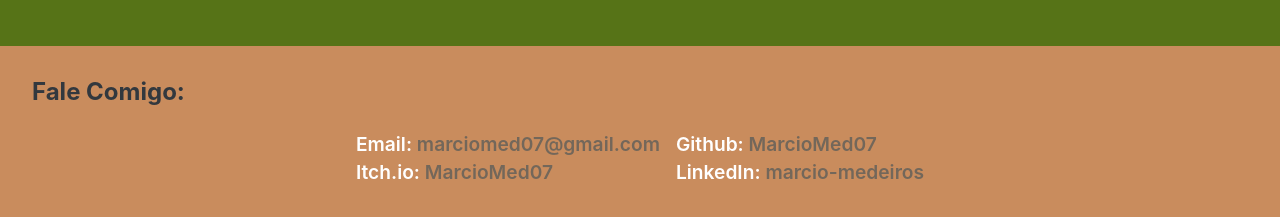
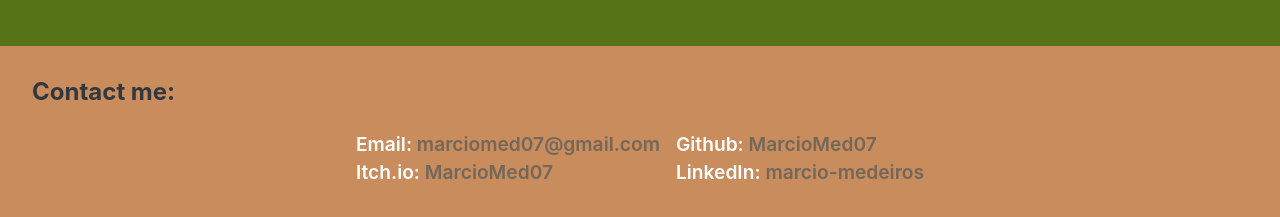
Before and after one commit to MarcioMed07/portfolio, a React (Vite) app: page / in a window 1280 px wide. Shown: the part 1676-1893 px from the top of the page. Built offline with nearby package versions, Linux system fonts and the light colour scheme.

Commit message:
Creating Footer component

```diff
--- a/package.json
+++ b/package.json
@@ -7,7 +7,8 @@
     "dev": "bunx vite dev",
     "build": "tsc && bunx vite build",
     "lint": "eslint . --ext ts,tsx --report-unused-disable-directives --max-warnings 0",
-    "preview": "bunx vite preview"
+    "preview": "bunx vite preview",
+    "format": "prettier --write src/*"
   },
   "dependencies": {
     "@emotion/react": "^11.11.1",
--- a/src/App.tsx
+++ b/src/App.tsx
@@ -2,14 +2,8 @@ import "./App.css";
 import Header from "./app/components/Header";
 import Content from "./app/components/Content";
 import IntlProvider from "./app/providers/IntlProvider";
-import {
-  Box,
-  CssBaseline,
-  CssVarsProvider,
-  Link,
-  Typography,
-  extendTheme,
-} from "@mui/joy";
+import { CssBaseline, CssVarsProvider, extendTheme } from "@mui/joy";
+import Footer from "./app/components/Footer";
 
 function App() {
   const theme = extendTheme({
@@ -40,50 +34,7 @@ function App() {
           <div className="App">
             <Header />
             <Content />
-            <Box sx={{ background: "#C98C5D" }}>
-              <Box sx={{ maxWidth: 1920, margin: "auto", py: 1, px: 4 }}>
-                <h2>Fale Comigo:</h2>
-                <Box
-                  sx={{
-                    display: "grid",
-                    gridTemplateColumns: "max-content max-content",
-                    gap: "0 1em",
-                    margin: "auto",
-                    justifyContent: "center",
-                    padding: "0 0 2em 0",
-                    "> p": {
-                      width: "fit-content",
-                      fontSize: "1.2em",
-                      color: "white",
-                      fontWeight: 600,
-                    },
-                  }}
-                >
-                  <Typography>
-                    Email:{" "}
-                    <Link href="mailto:marciomed07@gmail.com">
-                      marciomed07@gmail.com
-                    </Link>
-                  </Typography>
-                  <Typography>
-                    Github:{" "}
-                    <Link href="https://github.com/MarcioMed07">
-                      MarcioMed07
-                    </Link>
-                  </Typography>
-                  <Typography>
-                    Itch.io:{" "}
-                    <Link href="https://marciomed07.itch.io/">MarcioMed07</Link>
-                  </Typography>
-                  <Typography>
-                    LinkedIn:{" "}
-                    <Link href="https://www.linkedin.com/in/marcio-medeiros/">
-                      marcio-medeiros
-                    </Link>
-                  </Typography>
-                </Box>
-              </Box>
-            </Box>
+            <Footer />
           </div>
         </IntlProvider>
       </CssVarsProvider>
--- /dev/null
+++ b/src/app/components/Footer.tsx
@@ -0,0 +1,50 @@
+import { Box, Typography, Link } from "@mui/joy";
+import { useIntl } from "../providers/IntlProvider";
+
+export default function Footer() {
+  const { text } = useIntl();
+  return (
+    <Box sx={{ background: "#C98C5D" }}>
+      <Box sx={{ maxWidth: 1920, margin: "auto", py: 1, px: 4 }}>
+        <h2>{text.contact}:</h2>
+        <Box
+          sx={{
+            display: "grid",
+            gridTemplateColumns: "max-content max-content",
+            gap: "0 1em",
+            margin: "auto",
+            justifyContent: "center",
+            padding: "0 0 2em 0",
+            "> p": {
+              width: "fit-content",
+              fontSize: "1.2em",
+              color: "white",
+              fontWeight: 600,
+            },
+          }}
+        >
+          <Typography>
+            Email:{" "}
+            <Link href="mailto:marciomed07@gmail.com">
+              marciomed07@gmail.com
+            </Link>
+          </Typography>
+          <Typography>
+            Github:{" "}
+            <Link href="https://github.com/MarcioMed07">MarcioMed07</Link>
+          </Typography>
+          <Typography>
+            Itch.io:{" "}
+            <Link href="https://marciomed07.itch.io/">MarcioMed07</Link>
+          </Typography>
+          <Typography>
+            LinkedIn:{" "}
+            <Link href="https://www.linkedin.com/in/marcio-medeiros/">
+              marcio-medeiros
+            </Link>
+          </Typography>
+        </Box>
+      </Box>
+    </Box>
+  );
+}
--- a/src/app/providers/content.tsx
+++ b/src/app/providers/content.tsx
@@ -81,6 +81,7 @@ export const defaultText = {
   visit: "Visit",
   source: "Source Code",
   projects: "You can check out some of my projects down bellow:",
+  contact: "Contact me",
 };
 
 export const ptBRText = {
@@ -90,6 +91,7 @@ export const ptBRText = {
   visit: "Visite",
   source: "Código Fonte",
   projects: "Abaixo você pode conferir alguns dos meus projetos:",
+  contact: "Fale comigo",
 };
 
 export const defaultAbout = (
```
Also changed, not shown: 1 other file (tests, documents, lock files or other folders).
